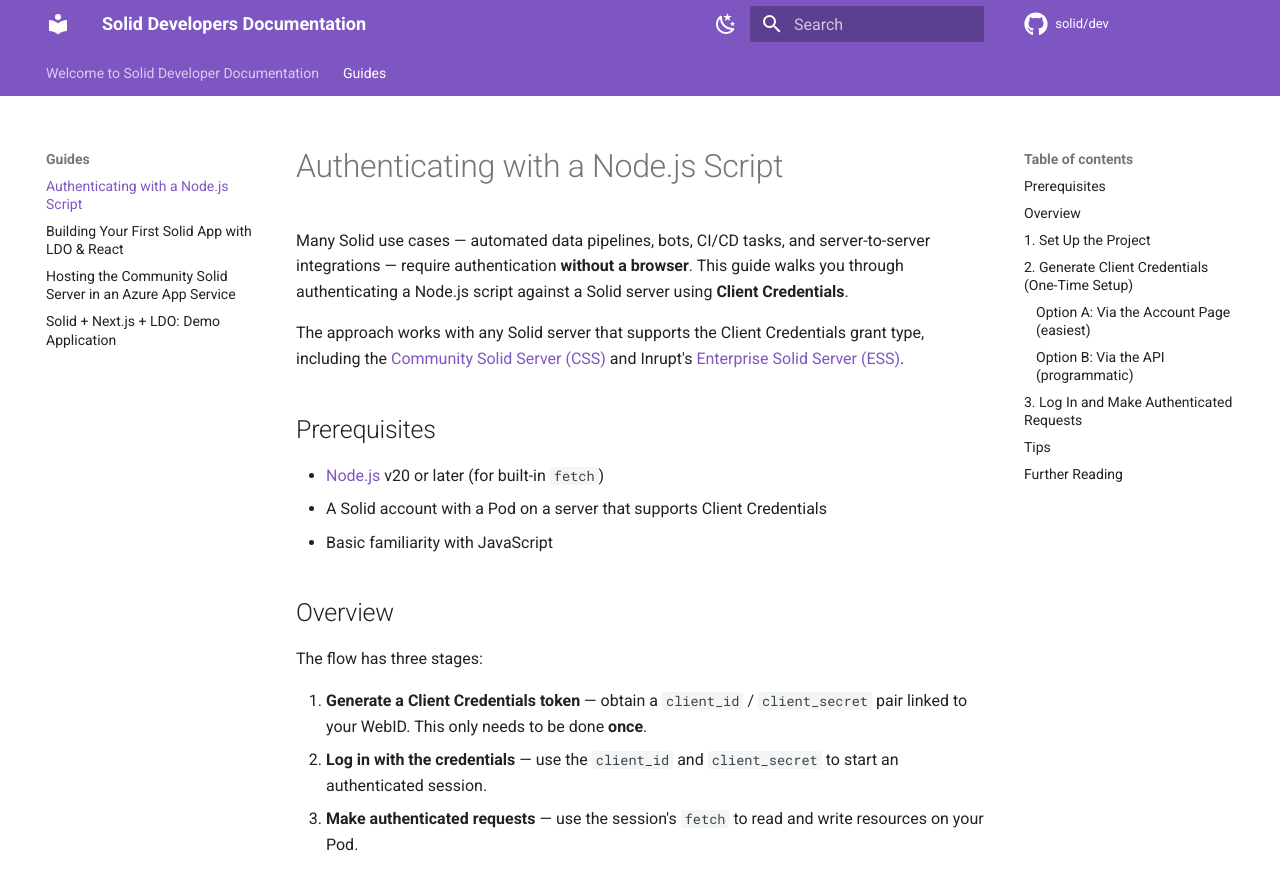
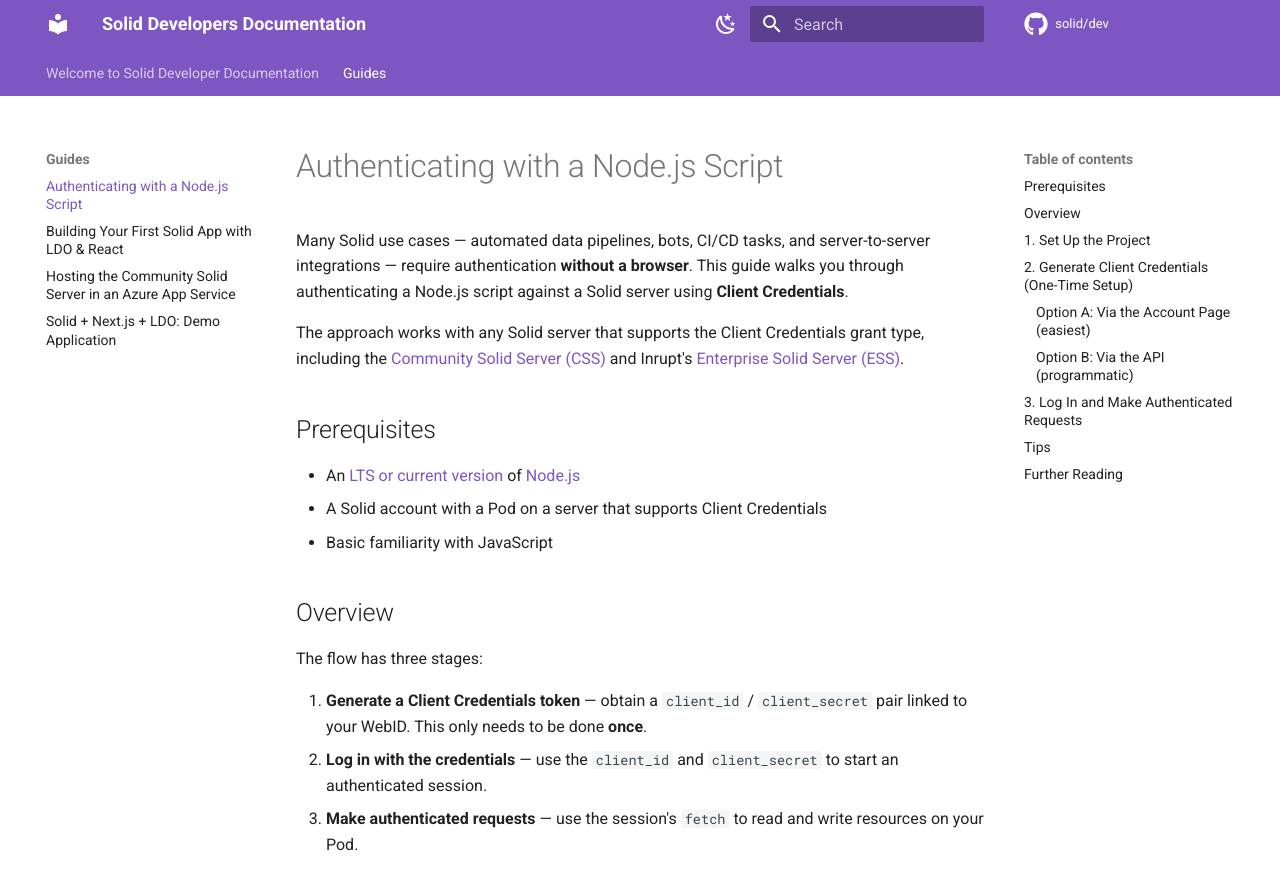
Before and after one commit to solid/dev, an MkDocs documentation site: the page built from docs/guides/authenticating_with_a_script.md, in a window 1280 px wide and 900 px high. Shown: the top 890 px of the window. Built offline with MkDocs 1.6.1 and Material for MkDocs 9.7.7, drawn with Linux system fonts in a browser that asks for light colours; comment, search, counter and statistics services are not loaded.

Commit message:
chore: Don't pin to an actual node version in docs

```diff
--- a/docs/guides/authenticating_with_a_script.md
+++ b/docs/guides/authenticating_with_a_script.md
@@ -6,7 +6,7 @@
 
 ## Prerequisites
 
-- [Node.js](https://nodejs.org/) v20 or later (for built-in `fetch`)
+-  An [LTS or current version](https://nodejs.org/en/about/previous-releases) of [Node.js](https://nodejs.org/)
 - A Solid account with a Pod on a server that supports Client Credentials
 - Basic familiarity with JavaScript
 
```
